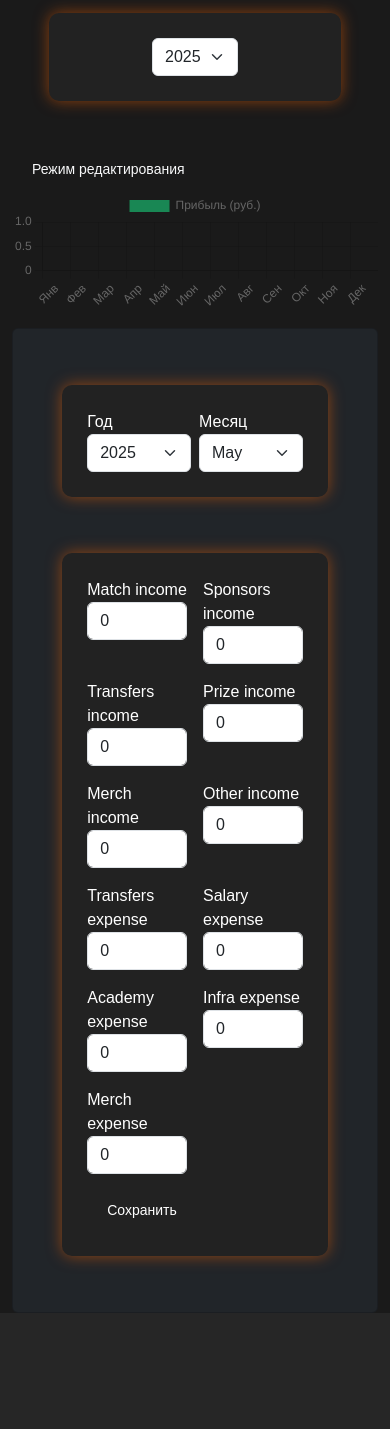
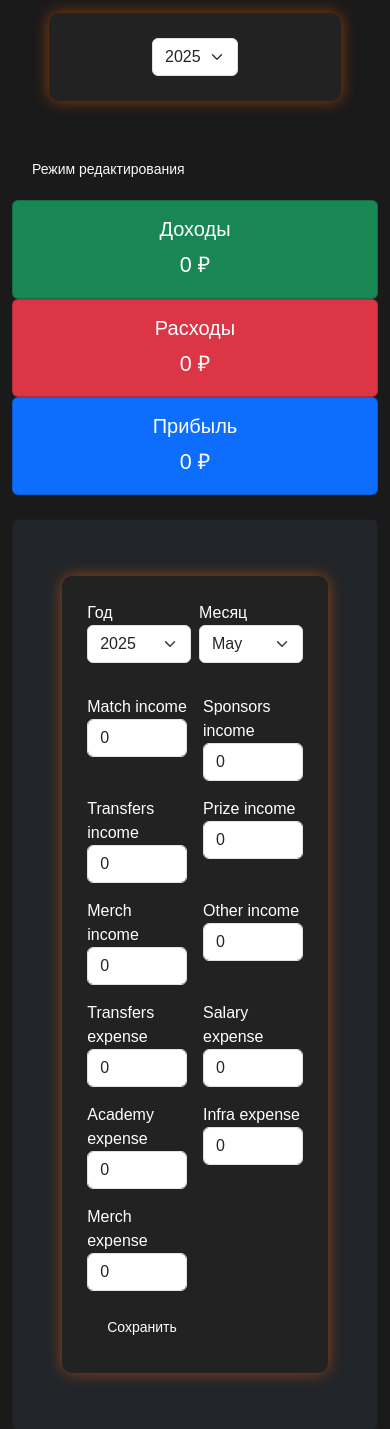
Before and after one commit to skies21/players-club, a Django app: page /finances/ in a window 390 px wide, after a click on "Режим редактирования". Shown: the part 180-1609 px from the top of the page. Before the commit the page ends 1443 px from the top, so only its background shows below. Run offline with Django 5.2, Linux system fonts and the light colour scheme; a user stored in the database is signed in; tables that the repository leaves empty hold one stand-in row (values such as "Sample post"); some libraries are stand-ins or nearby versions.

Commit message:
feat: finances page annual indicators fix: finances change year data form

```diff
--- a/playersclub/views.py
+++ b/playersclub/views.py
@@ -271,6 +271,26 @@ class FinancesView(UserPassesTestMixin, View):
         months_data = {entry.month: entry for entry in entries}
         profits = [months_data.get(i).profit if i in months_data else 0 for i in range(1, 13)]
 
+        income_agg = entries.aggregate(
+            match=Sum('match_income'),
+            sponsors=Sum('sponsors_income'),
+            transfers=Sum('transfers_income'),
+            prize=Sum('prize_income'),
+            merch=Sum('merch_income'),
+            other=Sum('other_income'),
+        )
+        expense_agg = entries.aggregate(
+            transfers=Sum('transfers_expense'),
+            salary=Sum('salary_expense'),
+            academy=Sum('academy_expense'),
+            infra=Sum('infra_expense'),
+            merch=Sum('merch_expense'),
+        )
+
+        total_income = sum(value or 0 for value in income_agg.values()) if income_agg else 0
+        total_expense = sum(value or 0 for value in expense_agg.values()) if expense_agg else 0
+        total_profit = total_income - total_expense
+
         try:
             entry = FinanceEntry.objects.get(year=edit_year, month=edit_month)
             form = FinanceEntryForm(instance=entry)
@@ -285,13 +305,18 @@ class FinancesView(UserPassesTestMixin, View):
             'edit_year': edit_year,
             'edit_month': edit_month,
             'years': range(now().year - 5, now().year + 2),
+            'total_income': total_income,
+            'total_expense': total_expense,
+            'total_profit': total_profit,
         }
         return render(request, self.template_name, context)
 
     def post(self, request):
         edit_year = request.POST.get('year')
         edit_month = request.POST.get('month')
+
         instance = FinanceEntry.objects.filter(year=edit_year, month=edit_month).first()
+
         form = FinanceEntryForm(request.POST, instance=instance)
 
         if form.is_valid():
--- a/users/templates/users/finances.html
+++ b/users/templates/users/finances.html
@@ -7,6 +7,7 @@
 
     <!-- Годовой выбор -->
     <form method="get" class="mb-4 text-center">
+        {% csrf_token %}
         <select name="year" onchange="this.form.submit()" class="form-select w-auto d-inline-block">
             {% for y in years %}
                 <option value="{{ y }}" {% if year == y %}selected{% endif %}>{{ y }}</option>
@@ -15,45 +16,63 @@
     </form>
 
     <!-- Режим редактирования -->
-    <button class="btn btn-outline-light mt-4" data-bs-toggle="collapse" data-bs-target="#editBlock">
+    <button class="btn btn-outline-light mt-4" style="margin-bottom: 10px" data-bs-toggle="collapse" data-bs-target="#editBlock">
         Режим редактирования
     </button>
 
-    <!-- График -->
-    <canvas id="profitChart" height="100"></canvas>
+    <!-- Общие показатели за год -->
+    <div class="row text-center mb-4">
+        <div class="col-md-4">
+            <div class="card text-white bg-success h-100">
+                <div class="card-body">
+                    <h5 class="card-title">Доходы</h5>
+                    <p class="card-text fs-4">{{ total_income|floatformat:0 }} ₽</p>
+                </div>
+            </div>
+        </div>
+        <div class="col-md-4">
+            <div class="card text-white bg-danger h-100">
+                <div class="card-body">
+                    <h5 class="card-title">Расходы</h5>
+                    <p class="card-text fs-4">{{ total_expense|floatformat:0 }} ₽</p>
+                </div>
+            </div>
+        </div>
+        <div class="col-md-4">
+            <div class="card text-white {% if total_profit >= 0 %}bg-primary{% else %}bg-warning{% endif %} h-100">
+                <div class="card-body">
+                    <h5 class="card-title">Прибыль</h5>
+                    <p class="card-text fs-4">{{ total_profit|floatformat:0 }} ₽</p>
+                </div>
+            </div>
+        </div>
+    </div>
 
     <div class="collapse mt-3 {% if form.errors %}show{% endif %}" id="editBlock">
         <div class="card card-body bg-dark text-white">
-            <!-- Форма выбора месяца и года (GET) -->
-            <form id="year-month-form" method="get" class="mb-3">
+            <!-- Основная форма (POST) -->
+            <form method="post">
+                {% csrf_token %}
                 <div class="row g-2">
                     <div class="col">
-                        <label for="edit_year">Год</label>
-                        <select name="edit_year" id="edit_year" class="form-select">
+                        <label for="year">Год</label>
+                        <select name="year" id="year" class="form-select">
                             {% for y in years %}
                                 <option value="{{ y }}" {% if y == edit_year %}selected{% endif %}>{{ y }}</option>
                             {% endfor %}
                         </select>
                     </div>
                     <div class="col">
-                        <label for="edit_month">Месяц</label>
-                        <select name="edit_month" id="edit_month" class="form-select">
+                        <label for="month">Месяц</label>
+                        <select name="month" id="month" class="form-select">
                             {% for num, name in form.fields.month.choices %}
                                 <option value="{{ num }}" {% if num == edit_month %}selected{% endif %}>{{ name }}</option>
                             {% endfor %}
                         </select>
                     </div>
-                    <input type="hidden" name="year" value="{{ year }}">
                 </div>
-            </form>
 
-            <!-- Основная форма (POST) -->
-            <form method="post">
-                {% csrf_token %}
-                {{ form.year.as_hidden }}
-                {{ form.month.as_hidden }}
-
-                <div class="row row-cols-2 row-cols-md-3 g-3">
+                <div class="row row-cols-2 row-cols-md-3 g-3 mt-3">
                     {% for field in form.visible_fields %}
                         {% if field.name not in 'year month' %}
                             <div class="col">
@@ -63,10 +82,14 @@
                         {% endif %}
                     {% endfor %}
                 </div>
+
                 <button class="btn btn-success mt-3">Сохранить</button>
             </form>
         </div>
     </div>
+
+    <!-- График -->
+    <canvas id="profitChart" height="100"></canvas>
 </div>
 
 <script src="https://cdn.jsdelivr.net/npm/chart.js"></script>
```
